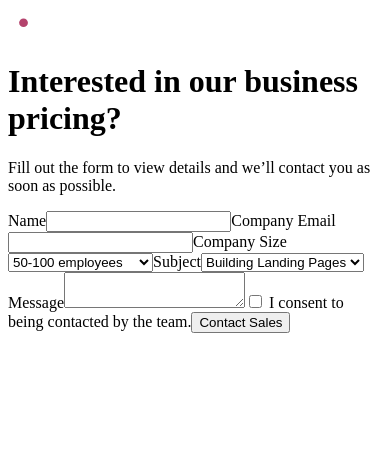
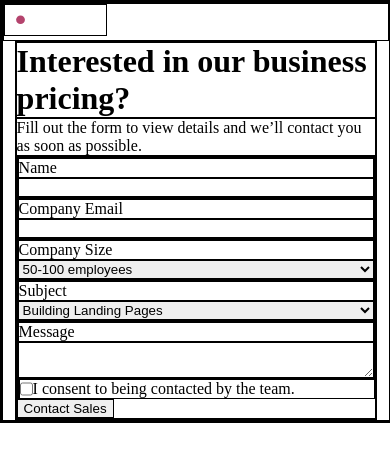
Before and after one commit to Nimus-oes/react-static-contact-form, a React (Vite) app: page / in a window 390 px wide. Shown: the top 462 px of the page. Built offline with nearby package versions, Linux system fonts and the light colour scheme.

Commit message:
Add responsive layout for mobile and desktop
Mobile-first layout applied. Each form item is grouped for easier alignment.

```diff
--- /dev/null
+++ b/src/App.css
@@ -0,0 +1,19 @@
+.main {
+  width: 94%;
+  margin: 0 auto;
+}
+
+.form-item {
+  display: flex;
+  flex-direction: column;
+}
+
+.consent {
+  flex-direction: row;
+}
+
+@media only screen and (min-width: 820px) {
+  .main {
+    width: 810px;
+  }
+}
--- a/src/App.jsx
+++ b/src/App.jsx
@@ -1,4 +1,6 @@
+import "./App.css";
 import Logo from "./components/Logo";
+import Main from "./components/Main";
 import Title from "./components/Title";
 import Subtitle from "./components/Subtitle";
 import Form from "./components/Form";
@@ -7,9 +9,11 @@ export default function App() {
   return (
     <>
       <Logo />
-      <Title />
-      <Subtitle />
-      <Form />
+      <Main>
+        <Title />
+        <Subtitle />
+        <Form />
+      </Main>
     </>
   );
 }
--- a/src/components/Form.jsx
+++ b/src/components/Form.jsx
@@ -1,27 +1,39 @@
 export default function Form() {
   return (
     <form>
+      <div className="form-item name">
         <label htmlFor="name">Name</label>
         <input type="text" name="name" id="name" />
+      </div>
+      <div className="form-item email">
         <label htmlFor="">Company Email</label>
         <input type="email" name="email" id="email" />
+      </div>
+      <div className="form-item size">
         <label htmlFor="size">Company Size</label>
         <select name="size" id="size">
           <option value="sm">50-100 employees</option>
           <option value="md">100-200 employees</option>
           <option value="lg">Over 200 employees</option>
         </select>
+      </div>
+      <div className="form-item subject">
         <label htmlFor="subject">Subject</label>
         <select name="subject" id="subject">
           <option value="landing">Building Landing Pages</option>
           <option value="price">About Pricing</option>
           <option value="other">Others</option>
         </select>
+      </div>
+      <div className="form-item message">
         <label htmlFor="message">Message</label>
         <textarea name="message" id="message"></textarea>
+      </div>
+      <div className="form-item consent">
         <label htmlFor="consent"></label>
         <input type="checkbox" name="consent" id="consent" /> I consent to being
         contacted by the team.
+      </div>
       <button>Contact Sales</button>
     </form>
   );
--- a/src/components/Logo.jsx
+++ b/src/components/Logo.jsx
@@ -2,8 +2,8 @@ import logo from "../assets/Logo.svg";
 
 export default function Logo() {
   return (
-    <div>
+    <header>
       <img src={logo} alt="Beck logo" />
-    </div>
+    </header>
   );
 }
--- /dev/null
+++ b/src/components/Main.jsx
@@ -0,0 +1,3 @@
+export default function Main({ children }) {
+  return <main className="main">{children}</main>;
+}
--- /dev/null
+++ b/src/index.css
@@ -0,0 +1,14 @@
+* {
+  border: 1px solid black;
+}
+
+*,
+*::before,
+*::after {
+  box-sizing: border-box;
+  margin: 0;
+}
+
+body {
+  width: 100vw;
+}
--- a/src/main.jsx
+++ b/src/main.jsx
@@ -1,4 +1,5 @@
 import { createRoot } from "react-dom/client";
+import "./index.css";
 import App from "./App";
 
 createRoot(document.getElementById("root")).render(<App />);
```
Lines whose indentation alone changed are shown as unchanged.
